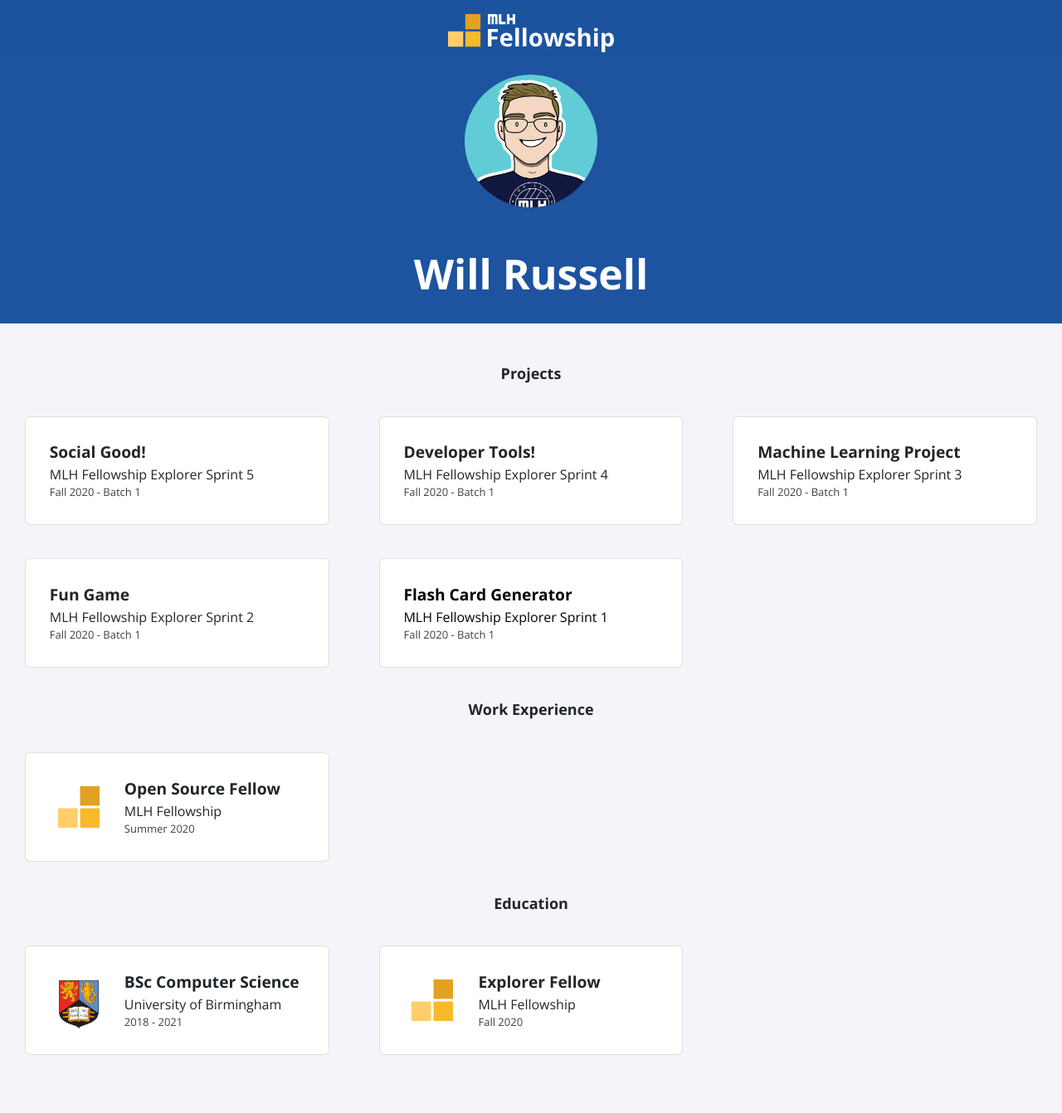
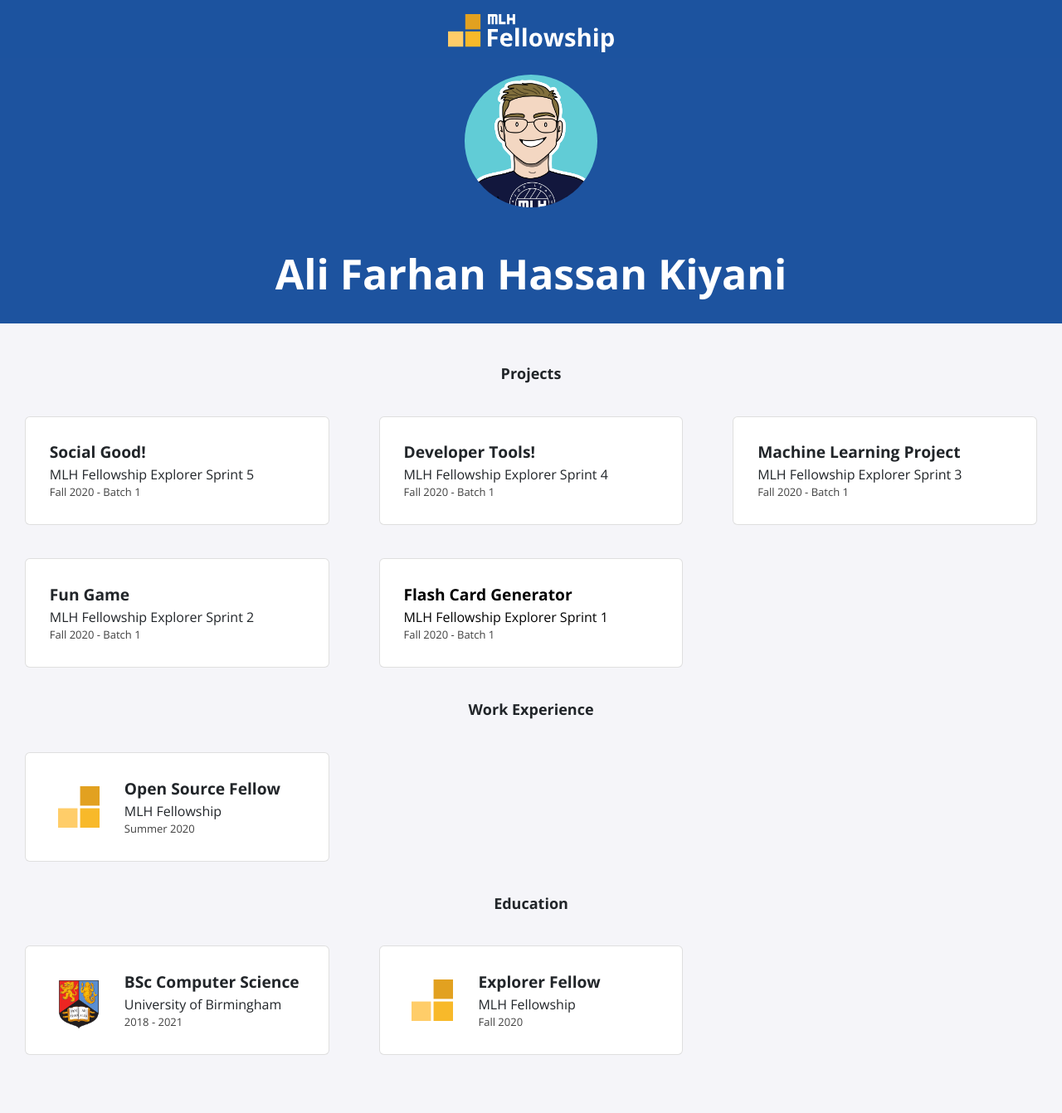
Before and after one commit to farhan2742/MLHPortfolio, a Jekyll site: the page built from index.html, in a window 1280 px wide. Shown: the whole page at 83% size. Built offline with Jekyll 4.4.1, drawn with Linux system fonts in a browser that asks for light colours; nearby versions of some CDN libraries; part of the change alters nothing that is shown.

Commit message:
Update _config.yml

```diff
--- a/_config.yml
+++ b/_config.yml
@@ -1,13 +1,11 @@
-title: "Will Russell"
-email: fellowship@mlh.io
+title: "Ali Farhan Hassan Kiyani"
+email: "farhan2742@gmail.com"
 description: >- # this means to ignore newlines until "baseurl:"
-  Write an awesome description for your new site here. You can edit this
-  line in _config.yml. It will appear in your document head meta (for
-  Google search results) and in your feed.xml site description.
+  "This is a portfolio website for Farhan Kiyani who is a progressive web app developer."
 baseurl: "/"
-url: "/portfolio-template"
-twitter_username: mlhacks
-github_username:  mlh-fellowship
+url: "/MLHPortfolio"
+twitter_username: "farhan2742"
+github_username:  "farhan2742"
 
 sass:
   sass_dir: _sass
```
